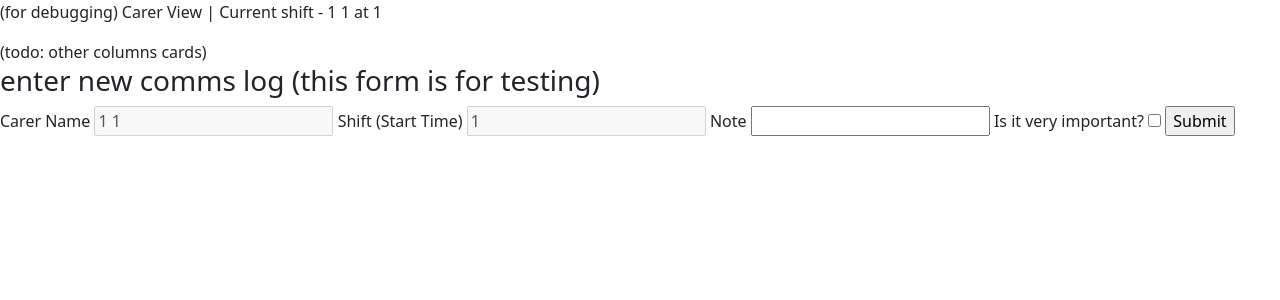
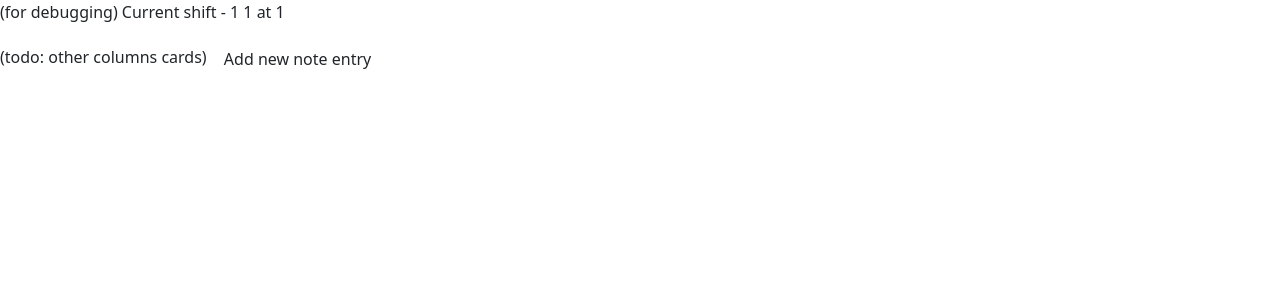
Before and after one commit to Aretle/MAC-Hack, a Flask app: a page that uses WebApp/templates/client_shift.html in a window 1280 px wide. Shown: the top 300 px of the page. Run offline with Flask 2, Linux system fonts and the light colour scheme.

Commit message:
moved adding new note to own page

```diff
--- a/WebApp/app.py
+++ b/WebApp/app.py
@@ -118,18 +118,19 @@ def client_view(fname, lname, start_of_shift):
 # page for shift info (after shift start)
 @app.route('/shift-view/<fname>-<lname>-<start_of_shift>', methods=['GET', 'POST'])
 def shift_view(fname, lname, start_of_shift):
+
+    # return f"Shift view for {fname} {lname} at {start_of_shift}"  # TODO: make HTML page for it(them)
+    return render_template('client_shift.html', fname=fname, lname=lname, start_of_shift=start_of_shift)
+
+# page for notes/diary
+@app.route('/shift-view/<fname>-<lname>-<start_of_shift>/add_note')
+def add_note(fname, lname, start_of_shift):
     # get current time
     current_time = datetime.now().strftime("%H:%M:%S")
-    current_datetime = datetime.today().strftime(("%d-%m-%Y")) + current_time
-    # return f"Shift view for {fname} {lname} at {start_of_shift}"  # TODO: make HTML page for it(them)
-    return render_template('client_shift.html', fname=fname, lname=lname,
+    current_datetime = datetime.today().strftime(("\%d-%m-%Y")) + current_time
+
+    return render_template('add_note.html', fname=fname, lname=lname,
             start_of_shift=start_of_shift, current_datetime = current_datetime)
-
-# page for notes/diary
-@app.route('/notes')
-def notes():
-    # TODO: point to this page from the carer pages
-    return "this is notes page"
 
 # page for the questionnaire
 @app.route('/questionnaire')
--- a/WebApp/templates/client_brief.html
+++ b/WebApp/templates/client_brief.html
@@ -11,8 +11,6 @@
         filter: invert(1);
       }
     </style>
-
-<p>(for debugging) Client brief - {{fname}} {{lname}} at {{start_of_shift}}</p>
 
 <div id="carouselExampleIndicators" class="carousel slide" data-bs-ride="carousel" data-bs-interval="false">
       <div class="carousel-indicators">
--- a/WebApp/templates/client_shift.html
+++ b/WebApp/templates/client_shift.html
@@ -2,28 +2,13 @@
 
 {% block body%}
 
-<p>(for debugging) Carer View | Current shift - {{fname}} {{lname}} at {{start_of_shift}}</p>
+<p>(for debugging) Current shift - {{fname}} {{lname}} at {{start_of_shift}}</p>
 
 
 
 (todo: other columns cards)
 
-<h3>enter new comms log (this form is for testing)</h3>
-<form method="post">
-    <label for="carer_name">Carer Name</label>
-    <input type="text" id="carer_name" name="carer_name" disabled value="{{fname}} {{lname}}">
-    <label for="shift">Shift (Start Time)</label>
-    <input type="text" id="shift" name="shift" disabled value="{{start_of_shift}}">
-    <!--
-    <label for="datetime">Entry Date & Time</label>
-    <input type="datetime-local" id="datetime" name="datetime" disabled value={{current_datetime}}>
-    -->
-    <label for="note_content">Note</label>
-    <input type="text" id="note_content" name="note_content">
-    <label for="is_important">Is it very important?</label>
-    <input type="checkbox" id="is_important" name="is_important" value="1">
+<a href='{{fname}}-{{lname}}-{{start_of_shift}}/add_note' class="btn">Add new note entry</a>
 
-    <input type="submit">
-</form>
 
 {% endblock %}
```
Also changed, not shown: WebApp/templates/add_note.html (added, +24 -0 lines), WebApp/test.db.
